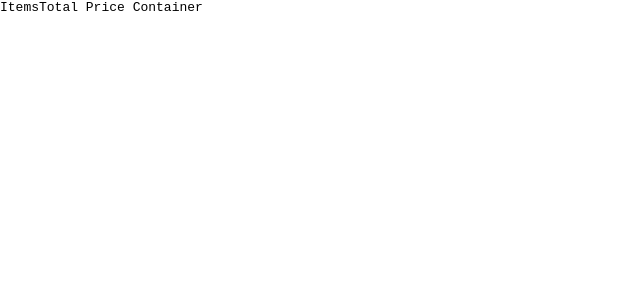
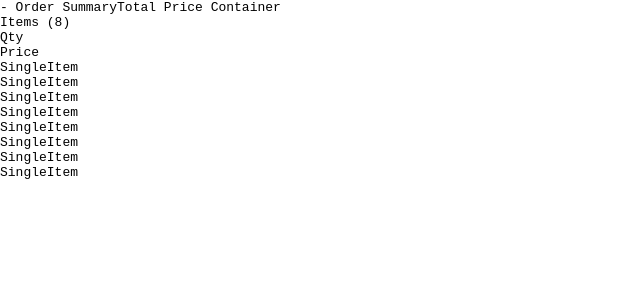
Before and after one commit to Rajdeep310/Hackerearth-Cart, a React (Create React App) app: page / in a window 1280 px wide. Shown: the top 300 px of the page, without its empty margins (0-640 px from the left). Built offline with nearby package versions, Linux system fonts and the light colour scheme.

Commit message:
Showing all the items in the cart

```diff
--- a/src/App.js
+++ b/src/App.js
@@ -14,7 +14,7 @@ function App() {
 
   return (
     <div className="App">
-      {/* Line 17 displays flag data when flag variable is true */}
+      {/* Line 18 displays flag data when flag variable is true */}
       {flag && flagdata}
       <div className="main-container">
         <Items />
--- a/src/Items.js
+++ b/src/Items.js
@@ -1,10 +1,38 @@
-import React from 'react'
+import React, { useContext } from 'react'
+import { AppContext } from './Context';
+import SingleItem from './SingleItem';
 
 function Items() {
+    const {newCart } = useContext(AppContext);
     return (
-        <div>
-            Items
+        <div className='Items'>
+        <div className="header"> - Order Summary </div>
+        <div className="details">
+
+            <div className="flex-3">
+            Items ({newCart.length})
+            </div>
+
+            <div className="flex-1">
+                Qty
+            </div>
+
+            <div className="price">
+                Price
+            </div>
+
         </div>
+        {newCart.map((item) => {
+            const {id}=item;
+
+            return (
+
+                <SingleItem key={id} {...item}/>
+
+            )
+        })}
+
+    </div>
     )
 }
 
--- /dev/null
+++ b/src/SingleItem.js
@@ -0,0 +1,12 @@
+import React from 'react'
+
+function SingleItem(item) {
+    const { name, price,img_url, id } = item;
+    return (
+        <div>
+            SingleItem
+        </div>
+    )
+}
+
+export default SingleItem
```
